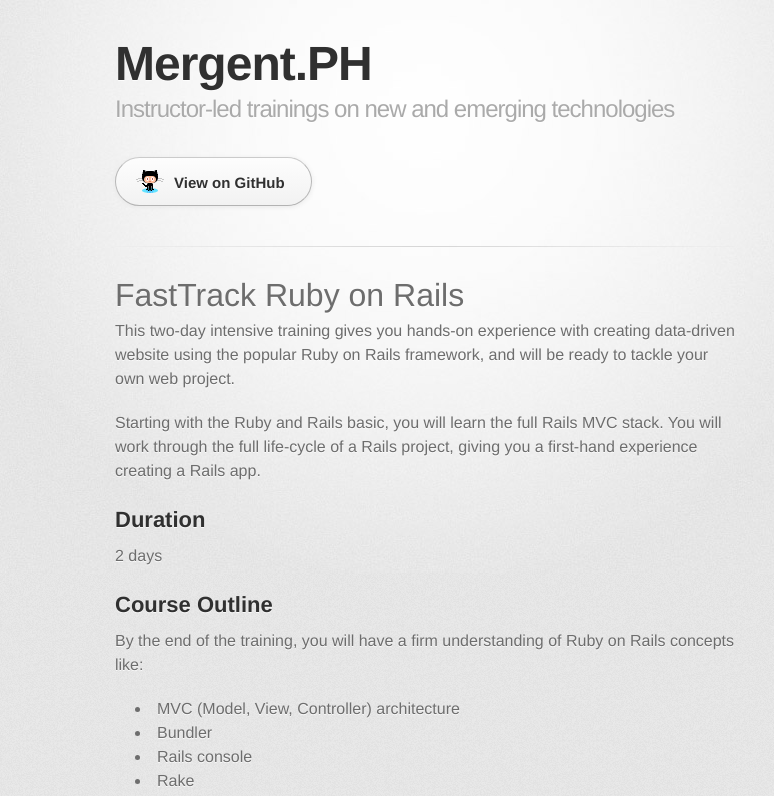
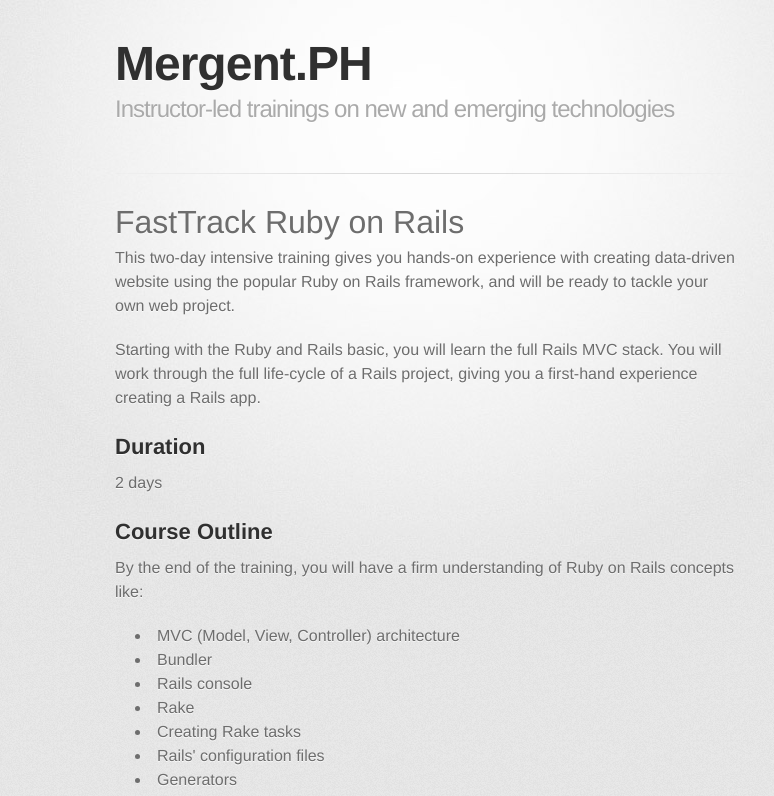
Before and after one commit to mergentph/mergentph.github.io, a plain HTML site: page index.html in a window 1280 px wide. Shown: the top 796 px of the page, without its empty margins (215-989 px from the left). Drawn offline with Linux system fonts and the light colour scheme; a web font is replaced by a local one.

Commit message:
Update index.html

```diff
--- a/index.html
+++ b/index.html
@@ -21,10 +21,6 @@
           <h1>Mergent.PH</h1>
           <h2>Instructor-led trainings on new and emerging technologies</h2>
         </header>
-
-        <section id="downloads" class="clearfix">
-          <a href="https://github.com/mergentph" id="view-on-github" class="button"><span>View on GitHub</span></a>
-        </section>
 
         <hr>
 
```
